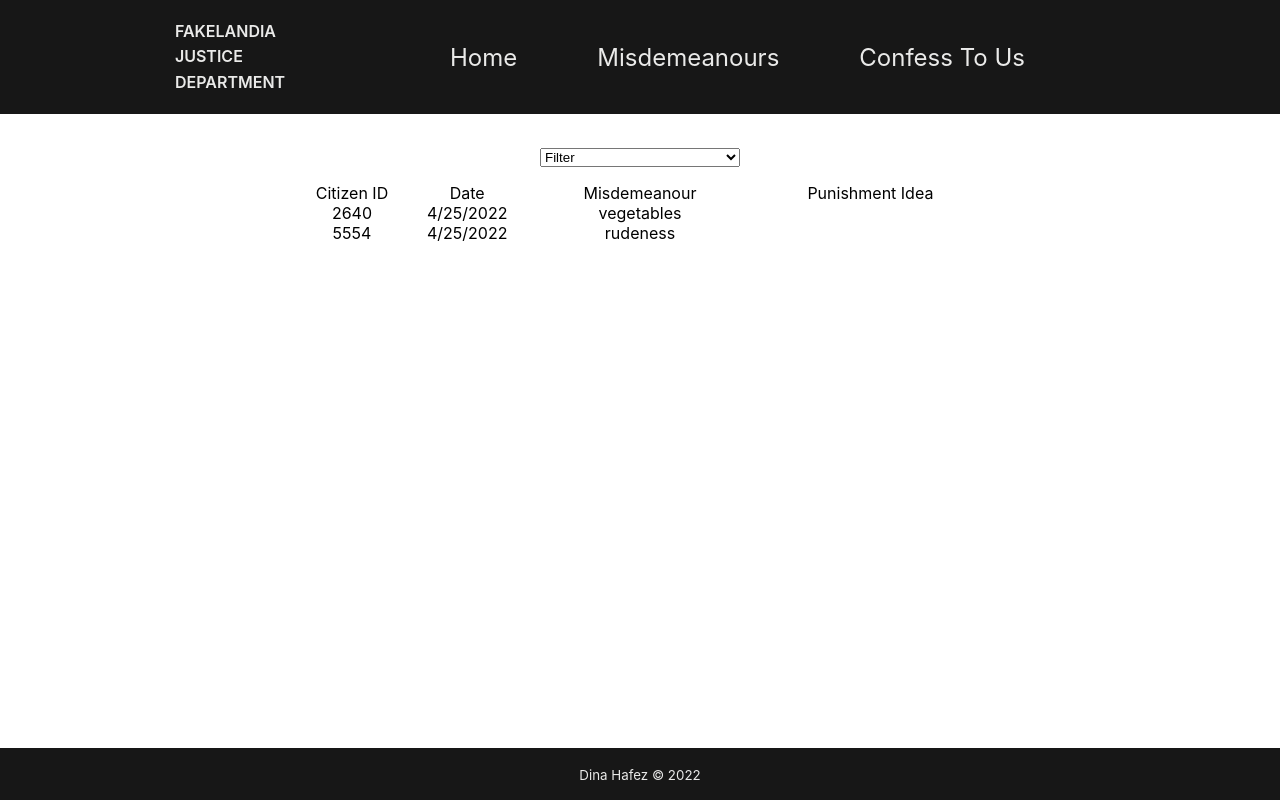
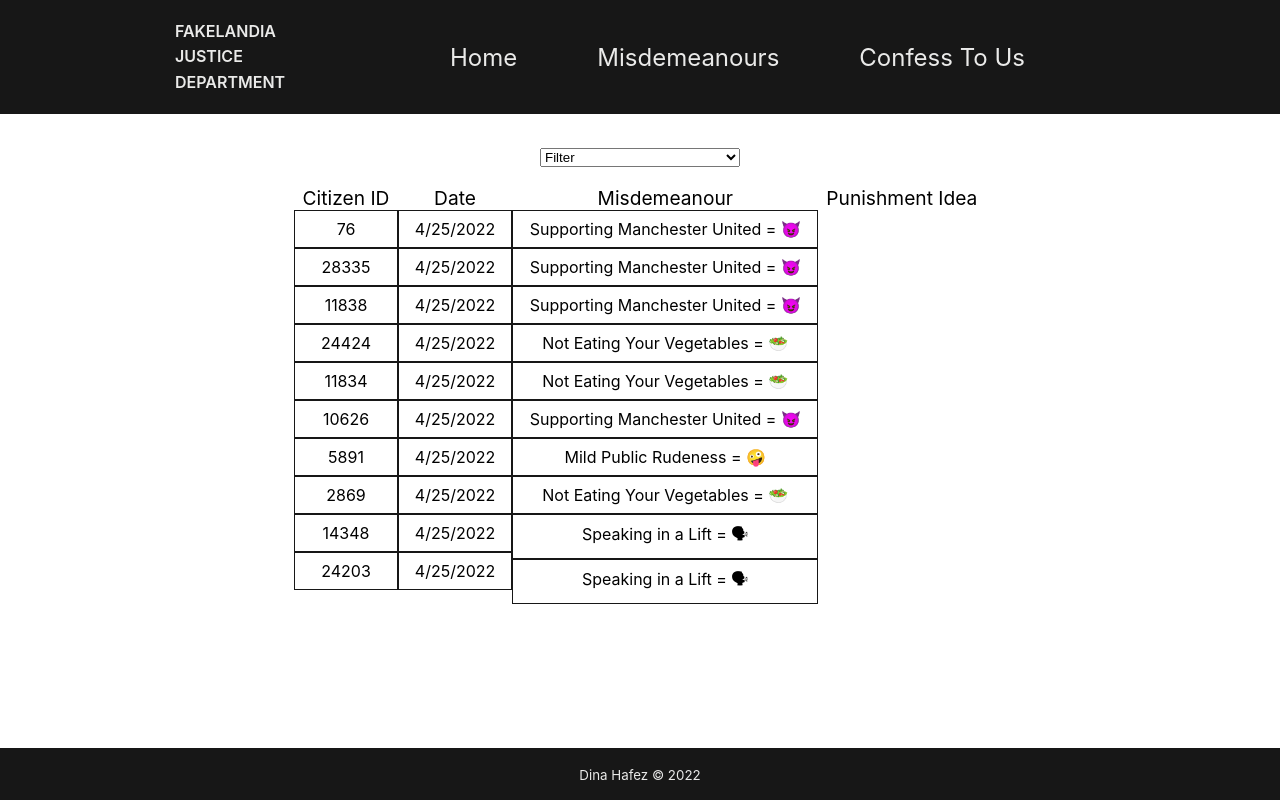
Before and after one commit to deedeeh/fakelandia-app-, a React (Create React App) app: page /misdemeanours in a window 1280 px wide. Built offline with nearby package versions, Linux system fonts and the light colour scheme.

Commit message:
Displayed data in Grid component and added options for select

```diff
--- a/src/App.tsx
+++ b/src/App.tsx
@@ -14,7 +14,7 @@ function App() {
   }, [])
 
   const getMisdemeanours = async () => {
-    const generatedMisdemeanours = await generateMisdemeanours(2);
+    const generatedMisdemeanours = await generateMisdemeanours(10);
     setMisdemeanours(generatedMisdemeanours);
   }
 
--- a/src/components/Grid.tsx
+++ b/src/components/Grid.tsx
@@ -4,6 +4,27 @@ import { MisdemeanoursContext } from '../App'
 
 const Grid: React.FC = () => {
   const misdemeanours = useContext(MisdemeanoursContext);
+
+  const misdemeanourMapping = () => {
+    let sentence: string = '';
+    return misdemeanours.map(misdemeanour => {
+      switch(misdemeanour.misdemeanour) {
+        case 'lift':
+          sentence = 'Speaking in a Lift = 🗣';
+          break;
+        case 'vegetables':
+          sentence = 'Not Eating Your Vegetables = 🥗';
+          break;
+        case 'rudeness':
+          sentence = 'Mild Public Rudeness = 🤪';
+          break;
+        case 'united':
+          sentence = 'Supporting Manchester United = 😈';
+          break
+      }
+      return <div className='cell' key={misdemeanour.citizenId}>{sentence}</div>
+    })
+  }
 
   return (
     <div className='grid-container'>
@@ -17,7 +38,7 @@ const Grid: React.FC = () => {
       </div>
       <div className='table-head'>
         Misdemeanour
-        {misdemeanours.map(misdemeanour => (<div className='cell' key={misdemeanour.citizenId}>{misdemeanour.misdemeanour}</div>))}
+        {misdemeanourMapping()}
       </div>
       <div className='table-head'>Punishment Idea</div>
     </div>
--- a/src/components/Misdemeanours.tsx
+++ b/src/components/Misdemeanours.tsx
@@ -6,6 +6,10 @@ const Misdemeanours: React.FC = () =>
   <div className='content-container content-container-md--center'>
     <select name='filterBy' id='filterBy'>
       <option value='filter'>Filter</option>
+      <option value='lift'>Lift</option>
+      <option value='vegetables'>Vegetables</option>
+      <option value='rudeness'>Rudeness</option>
+      <option value='united'>United</option>
     </select>
     <Grid />
   </div>
--- a/src/styles/misdemeanours.css
+++ b/src/styles/misdemeanours.css
@@ -1,3 +1,10 @@
+:root {
+  --light-gray: #EAEAE9;
+  --dark-gray: #171717;
+  --light-green: #83C9C7;
+  --medium-red: #C98385;
+}
+
 select {
   min-width: 200px;
 }
@@ -11,6 +18,11 @@ select {
 
 .table-head, .cell {
   text-align: center;
+  padding: 0.2rem 0;
+}
+
+.cell {
+  font-size: 0.8rem;
 }
 
 @media screen and (min-width: 700px) {
@@ -18,8 +30,18 @@ select {
     text-align: center;
   }
   .grid-container {
-    grid-template-columns: 2fr 2fr 4fr 4fr;
+    grid-template-columns: auto auto auto auto;
+    grid-auto-rows: 150px;
+    row-gap: 10px;
     margin: 1rem auto;
     width: 90%;
   }
+  .table-head {
+    font-size: 1.2rem;
+  }
+  .cell {
+    font-size: 1rem;
+    padding: 0.5rem;
+    border: 1px solid var(--dark-gray)
+  }
 }
```
